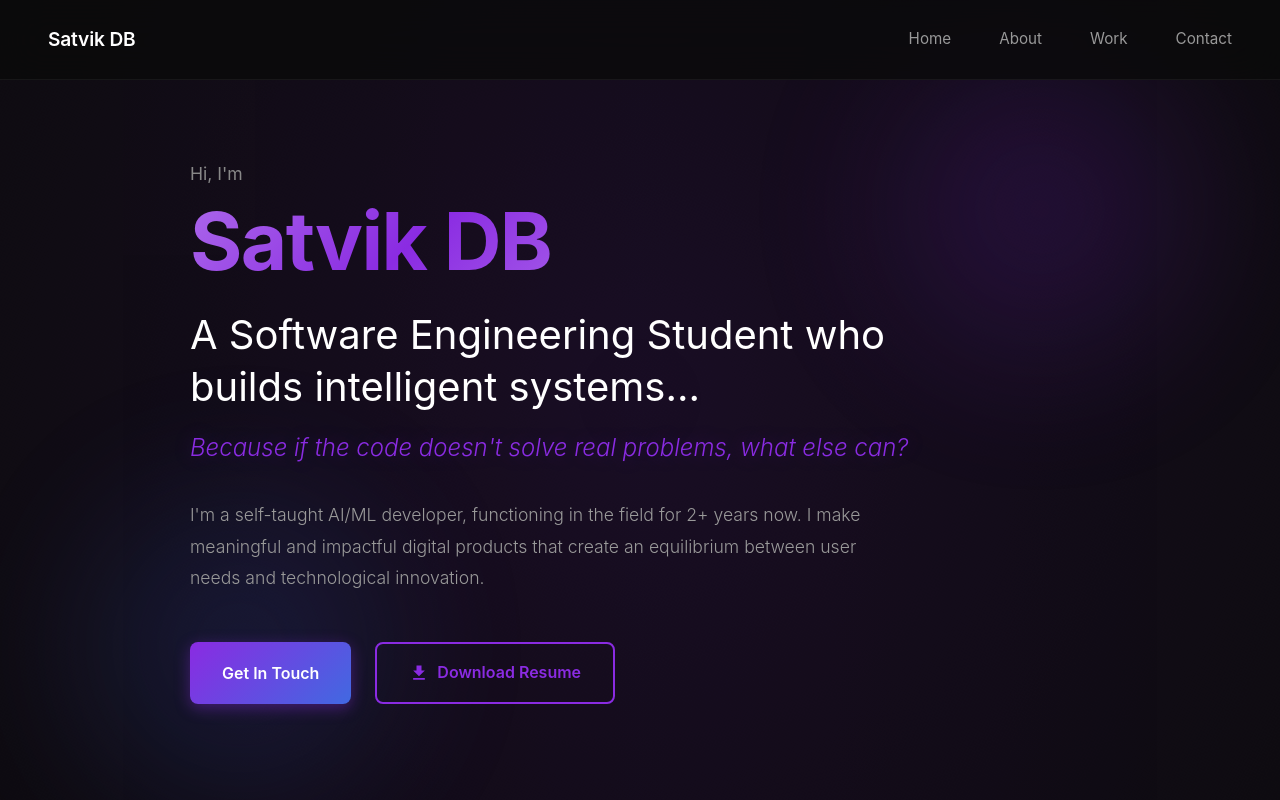
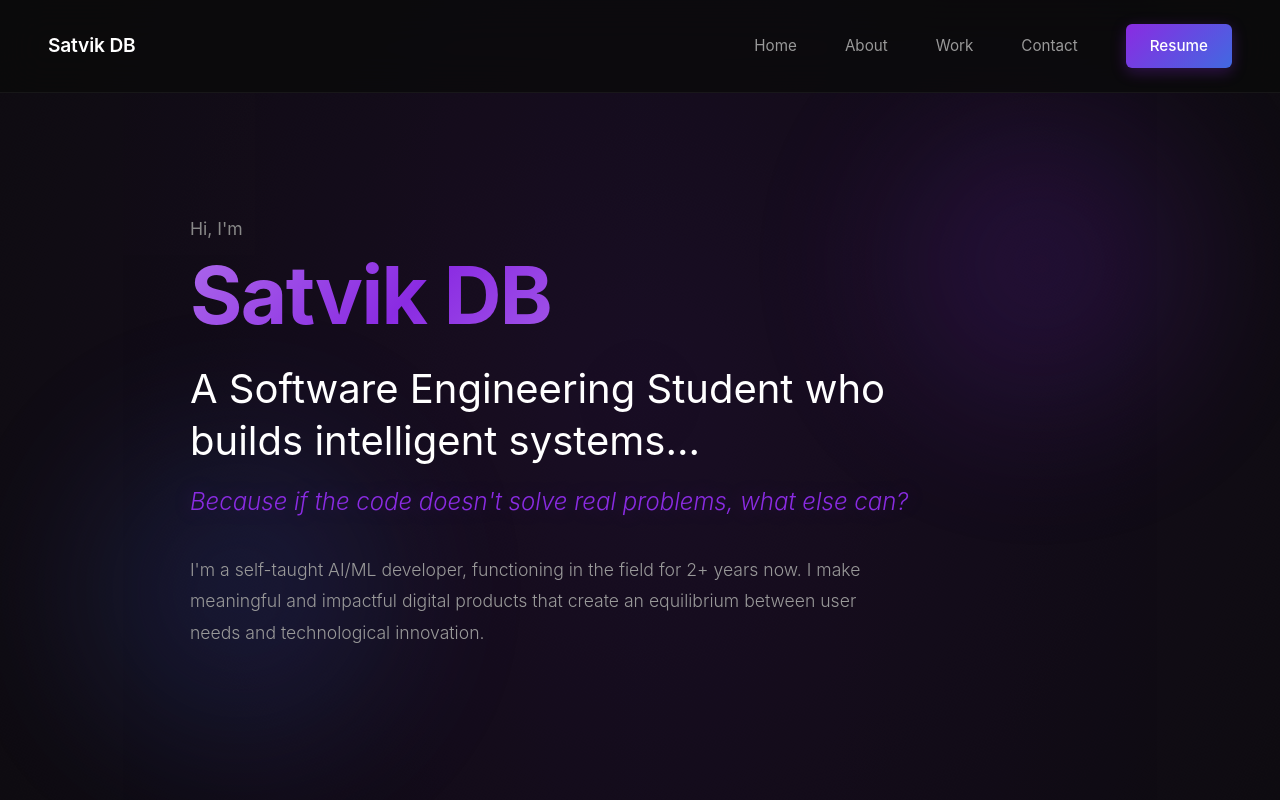
Before and after one commit to SatvikDB/Portfolio, a React (Vite) app: page / in a window 1280 px wide. Shown: the top 800 px of the page. Built offline with nearby package versions, Linux system fonts and the light colour scheme.

Commit message:
Move Resume button to navbar, remove hero buttons

```diff
--- a/src/components/Hero.jsx
+++ b/src/components/Hero.jsx
@@ -1,10 +1,6 @@
 import './Hero.css';
 
 const Hero = () => {
-  const scrollToSection = (id) => {
-    document.getElementById(id)?.scrollIntoView({ behavior: 'smooth' });
-  };
-
   return (
     <section id="hero" className="hero">
       <div className="hero-container">
@@ -22,22 +18,6 @@ const Hero = () => {
             I make meaningful and impactful digital products that create an equilibrium
             between user needs and technological innovation.
           </p>
-
-          <div className="hero-buttons">
-            <button className="btn btn-primary" onClick={() => scrollToSection('contact')}>
-              Get In Touch
-            </button>
-            <a
-              href="/resume/Satvik_DB_Resume.pdf"
-              download="Satvik_DB_Resume.pdf"
-              className="btn btn-secondary"
-            >
-              <svg width="20" height="20" viewBox="0 0 24 24" fill="currentColor" style={{ marginRight: '8px' }}>
-                <path d="M19 9h-4V3H9v6H5l7 7 7-7zM5 18v2h14v-2H5z"/>
-              </svg>
-              Download Resume
-            </a>
-          </div>
         </div>
       </div>
     </section>
--- a/src/components/Navbar.css
+++ b/src/components/Navbar.css
@@ -50,6 +50,21 @@
   color: #ffffff;
 }
 
+.nav-resume-btn {
+  background: linear-gradient(135deg, #8a2be2 0%, #4169e1 100%);
+  color: #ffffff !important;
+  padding: 0.6rem 1.5rem;
+  border-radius: 6px;
+  font-weight: 500;
+  transition: all 0.3s ease;
+  box-shadow: 0 4px 15px rgba(138, 43, 226, 0.3);
+}
+
+.nav-resume-btn:hover {
+  transform: translateY(-2px);
+  box-shadow: 0 6px 20px rgba(138, 43, 226, 0.5);
+}
+
 .nav-toggle {
   display: none;
   flex-direction: column;
@@ -89,4 +104,8 @@
   .nav-toggle {
     display: flex;
   }
+
+  .nav-resume-btn {
+    width: 200px;
+  }
 }
--- a/src/components/Navbar.jsx
+++ b/src/components/Navbar.jsx
@@ -22,6 +22,13 @@ const Navbar = () => {
           <a onClick={() => scrollToSection('about')} className="nav-link">About</a>
           <a onClick={() => scrollToSection('projects')} className="nav-link">Work</a>
           <a onClick={() => scrollToSection('contact')} className="nav-link">Contact</a>
+          <a
+            href="/resume/Satvik_DB_Resume.pdf"
+            download="Satvik_DB_Resume.pdf"
+            className="nav-link nav-resume-btn"
+          >
+            Resume
+          </a>
         </div>
 
         <div className="nav-toggle" onClick={() => setIsOpen(!isOpen)}>
```
